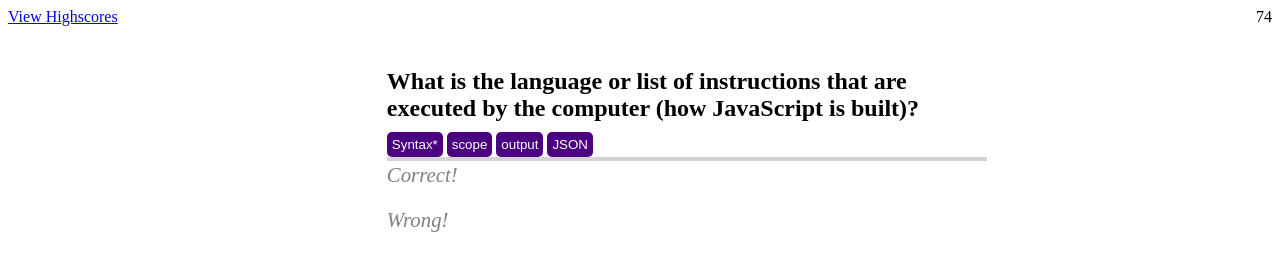
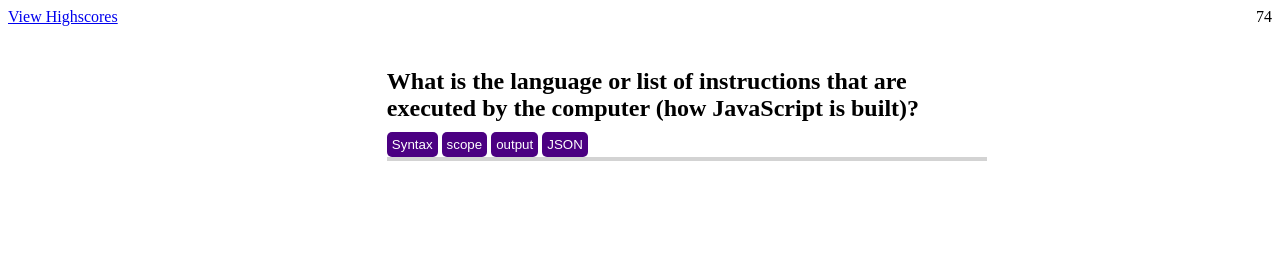
Before and after one commit to benwofford/coding-quiz, a plain HTML site: page index.html in a window 1280 px wide. Both pictures are taken after a click on the button "Start Quiz". Drawn offline with Linux system fonts and the light colour scheme.

Commit message:
built out broken JS functions

```diff
--- a/assets/js/script.js
+++ b/assets/js/script.js
@@ -9,16 +9,25 @@
 
 // Variables for the answers live here
 var answers = [
-  ["Syntax*", "scope", "output", "JSON"],
-  ["Events*", "RegExp", "Boolean", "Condition"],
-  ["String", "Declaration", "Function*", "Variable"],
-  ["Arrays", "Strings*", "Function", "Variables"],
-  ["Conditional Loop", "Else Loop", "For Loop", "While Loop*"],
+  ["Syntax", "scope", "output", "JSON"],
+  ["Events", "RegExp", "Boolean", "Condition"],
+  ["String", "Declaration", "Function", "Variable"],
+  ["Arrays", "Strings", "Function", "Variables"],
+  ["Conditional Loop", "Else Loop", "For Loop", "While Loop"],
 ];
 
 var answerButtons = document.getElementsByClassName("answer-btn");
 
 var questionCount = 0;
+
+// This hides the sections at page load until called upon
+window.onload = function () {
+  document.getElementById("section-2").style.display = "none";
+  document.getElementById("section-3").style.display = "none";
+  document.getElementById("section-4").style.display = "none";
+  document.getElementById("correct").style.display = "none";
+  document.getElementById("wrong").style.display = "none";
+};
 
 // Show sections
 var showSection2 = function () {
@@ -30,22 +39,6 @@
 var showSection4 = function () {
   document.getElementById("section-4").style.display = "";
 };
-
-var showQuestion = function() {
-    document.getElementById("question").textContent = questions [questionCount];
-    console.log(document.getElementsByClassName("answer-btn"));
-    for (var i = 0; i < answerButtons.length; i++) {
-        answerButtons[i].textContent = answers[questionCount][i];
-    }
-};
-
-for (var i = 0; i < answerButtons.length; i++) {
-    answerButtons[i].addEventListener("click", function(e){
-        console.log(e.target.textContent);
-        questionCount++
-        showQuestion();
-    })
-}
 
 // Start timer
 var timeleft = 75;
@@ -61,22 +54,58 @@
   }, 1000);
 };
 
-// This hides the sections at page load until called upon
-window.onload = function () {
-  document.getElementById("section-2").style.display = "none";
-  document.getElementById("section-3").style.display = "none";
-  document.getElementById("section-4").style.display = "none";
-};
-
 //When the start button is clicked this simultaneously calls up the quiz section and starts the timer
 function startQuiz() {
   showSection2();
   countDown();
   document.getElementById("section-1").style.display = "none";
   showQuestion();
-}
+};
 
-// Using a data-attribute to point to the correct answer (https://www.sitepoint.com/how-why-use-html5-custom-data-attributes/)
+// This gets a question to populate the h2 tag
+var showQuestion = function() {
+    document.getElementById("question").textContent = questions [questionCount];
+    console.log(document.getElementsByClassName("answer-btn"));
+    for (var i = 0; i < answerButtons.length; i++) {
+        answerButtons[i].textContent = answers[questionCount][i];
+    }
+};
+
+// This gets a set of answers to populate the answer buttons
+for (var i = 0; i < answerButtons.length; i++) {
+    answerButtons[i].addEventListener("click", function(e){
+        console.log(e.target.textContent);
+        questionCount++
+        showQuestion();
+    })
+};
+
+var dataCorrect = [
+  "Syntax",
+  "Events",
+  "Function",
+  "Strings",
+  "While loop"
+]
+
+// This looks for the correct/wrong answers and calls the corresponding p tag --> needs fix
+ var correctAnswers = function() {
+
+  };
+
+// This stops the quiz after the array finishes and calls up the final sections --> needs fix
+var quizComplete = function() {
+if (answerButtons.length > 5)
+  return;
+  showSection3();
+  showSection4();
+};
+
+// Clicking View Highscores takes you to leaderboard
+
+// Using a data-attribute to point to the correct answer? (https://www.sitepoint.com/how-why-use-html5-custom-data-attributes/)
+
+// Making correct/wrong pop up
 
 // Then getting function(e) to "listen" for that data-attribute
 
--- a/index.html
+++ b/index.html
@@ -22,10 +22,10 @@
               <div id="section-2">
                 <h2 id="question">This is a place holder for the question</h2>
                 <div>
-                  <button class="btn answer-btn">placeholder answer</button>
-                  <button class="btn answer-btn">placeholder answer</button>
-                  <button class="btn answer-btn">placeholder answer</button>
-                  <button class="btn answer-btn">placeholder answer</button>
+                  <button class="btn answer-btn data-type=correct">placeholder answer</button>
+                  <button class="btn answer-btn data-type=correct">placeholder answer</button>
+                  <button class="btn answer-btn data-type=correct">placeholder answer</button>
+                  <button class="btn answer-btn data-type=correct">placeholder answer</button>
                 </div>
                 <div class="section-2-ptags">
                   <p id="correct" class="section-2-ptag-margin">Correct!</p>
@@ -34,7 +34,7 @@
               </div>
 
               <div id="section-3">
-                <h2>[placeholder for "All done!"]</h2>           <p>Your final score is: [place holder for final score]<p>
+                <h2>[placeholder for "All done!"]</h2>        <p>Your final score is: [place holder for final score]<p>
                 <form>
                   <label for="fname">Enter initials: </label>
                   <input type="text" id="initials" name="initials">
```
